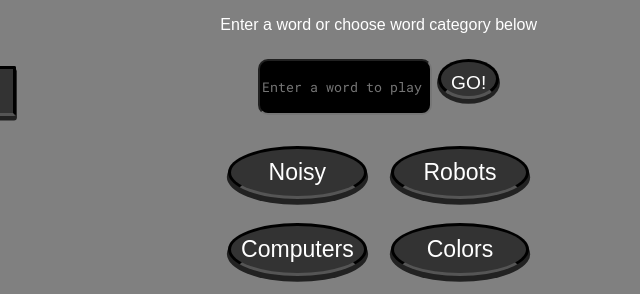
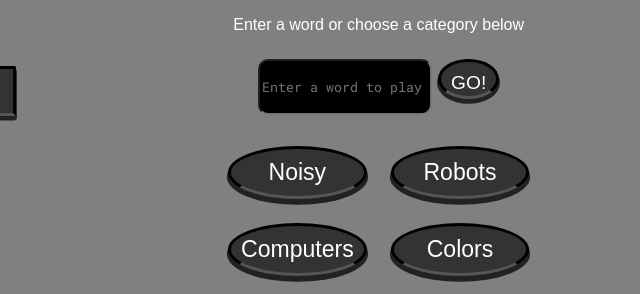
Before and after one commit to mncadavid/sei-project1, a plain HTML site: page index.html in a window 1280 px wide. Shown: the part 503-797 px from the top of the page, 640-1280 px from the left. Drawn offline with Linux system fonts and the light colour scheme.

Commit message:
Changed wording

```diff
--- a/index.html
+++ b/index.html
@@ -71,7 +71,7 @@
             </div>
         </div>
         <div class = "wordSelection">
-            Enter a word or choose word category below
+            Enter a word or choose a category below
             <div class="input">
                 <div class="wrapper">
                     <input placeholder="Enter a word to play">
```
